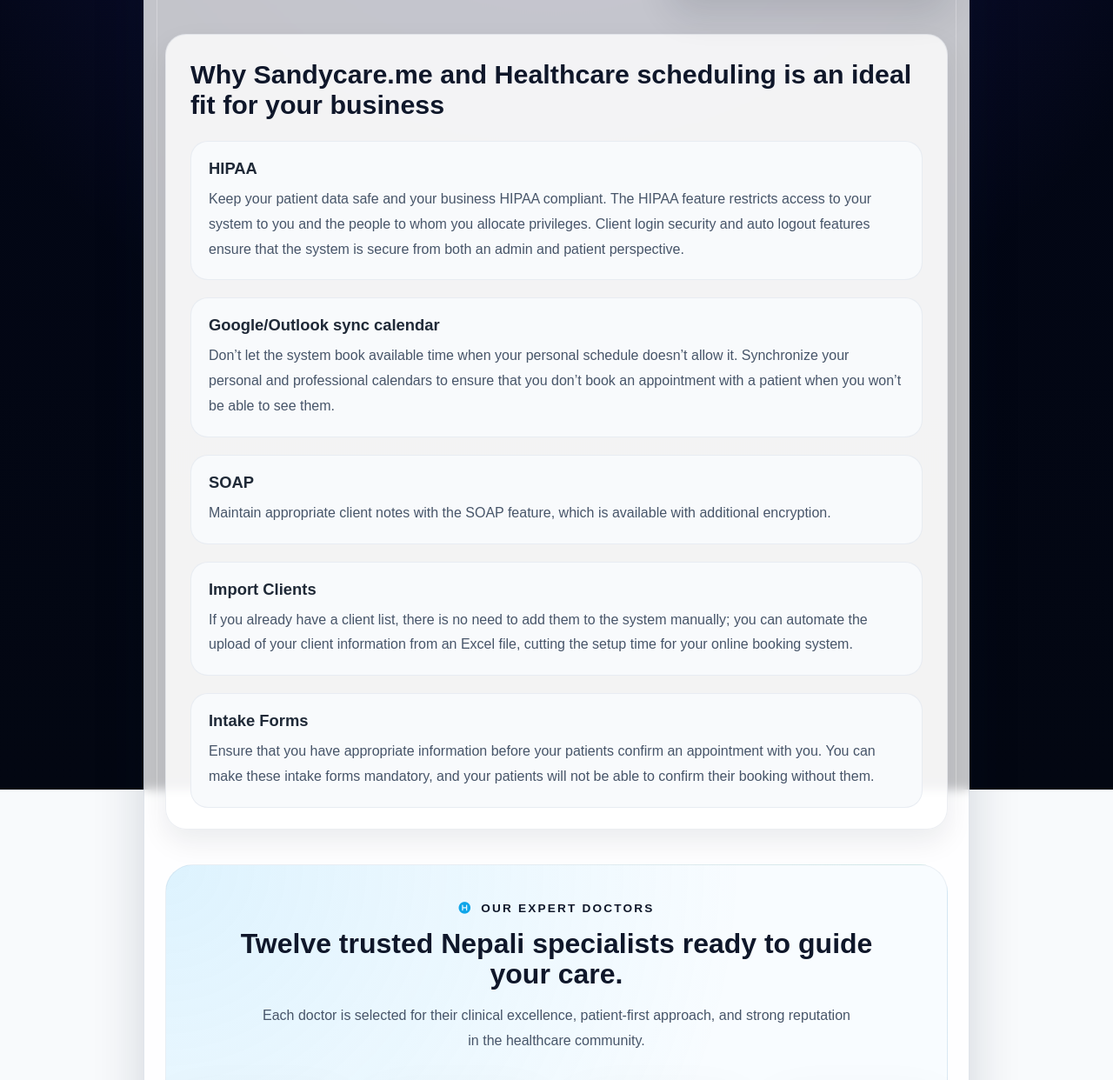
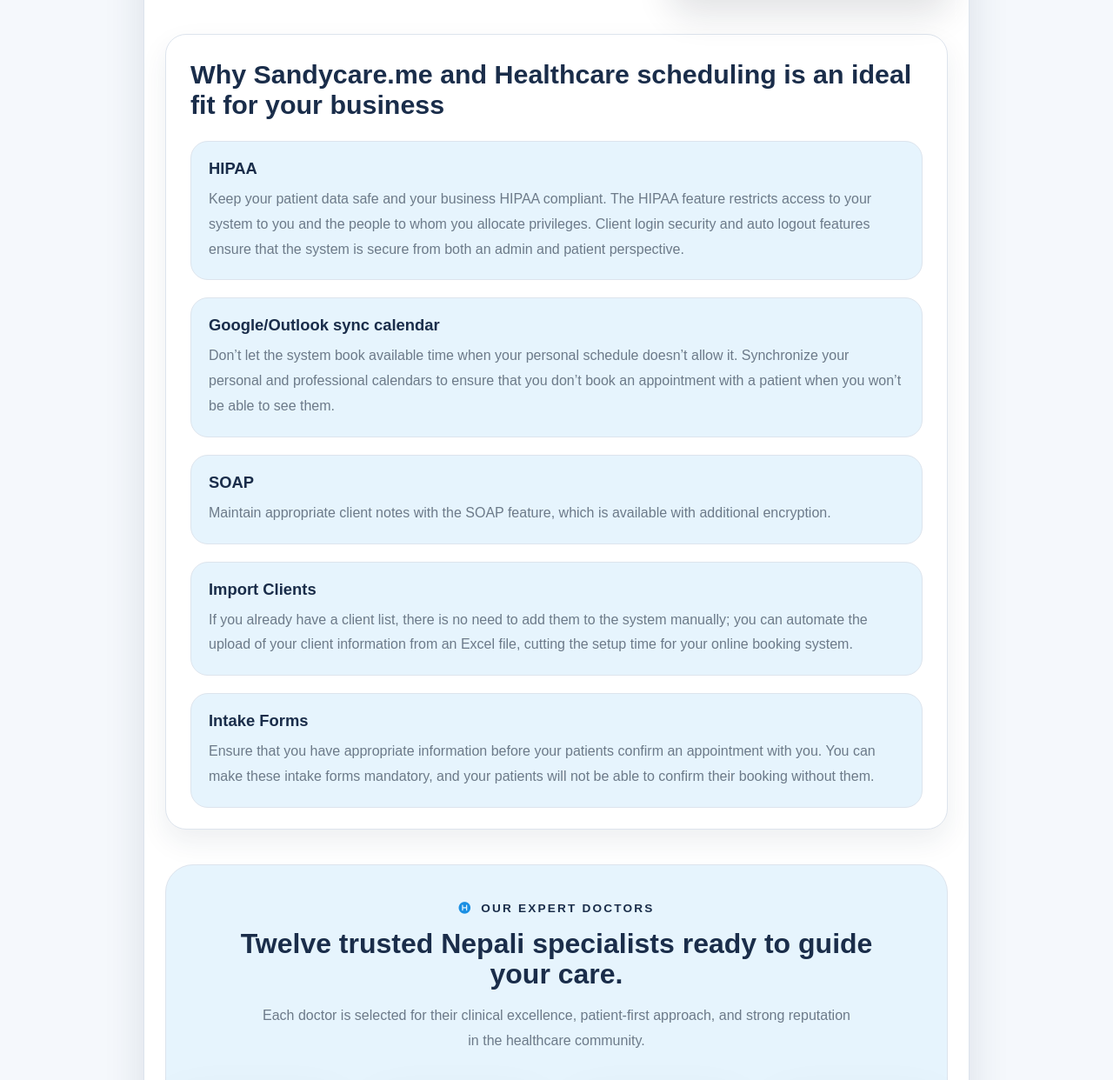
Before and after one commit to sandipmahat/Hospital-Appointment-Management-System, a Flask app: page / in a window 1280 px wide. Shown: the part 339-1581 px from the top of the page at 87% size. Run offline with Flask 3, Linux system fonts and the light colour scheme.

Commit message:
Update site templates, add about/home pages, and apply color palette

```diff
--- a/apps/routes/authRoutes.py
+++ b/apps/routes/authRoutes.py
@@ -8,6 +8,7 @@ bp.route("/")(authController.home)
 bp.route("/login", methods=["GET", "POST"])(authController.login)
 bp.route("/register", methods=["GET", "POST"])(authController.register)
 bp.route("/contact")(authController.contact)
+bp.route("/about")(authController.about)
 bp.route("/dashboard")(admin_required(authController.dashboard))
 bp.route("/logout")(login_required(authController.logout))
 bp.route("/profile", methods=["GET", "POST"])(login_required(authController.profile))
--- a/apps/static/css/style.css
+++ b/apps/static/css/style.css
@@ -2,13 +2,13 @@ body {
     font-family: Arial, sans-serif;
     margin: 0;
     padding: 0;
-    background: #f5f7fb;
-    color: #333;
+    background: var(--body-bg);
+    color: var(--body-text);
 }
 
 header {
-    background: #2a3748;
-    color: #ffffff;
+    background: var(--nav-background);
+    color: var(--surface-white);
     padding: 14px 24px;
 }
 
@@ -322,17 +322,21 @@ button:disabled {
 }
 
 :root {
-    --bg-main: #0f172a;
-    --bg-soft: rgba(255, 255, 255, 0.76);
-    --accent: #4f46e5;
-    --accent-strong: #06b6d4;
-    --border-soft: rgba(148, 163, 184, 0.28);
+    --primary-blue: #1a8fe3;
+    --dark-blue-hover: #0f6ab3;
+    --light-blue-fill: #e6f4fd;
+    --nav-background: #1a2d4a;
+    --surface-white: #ffffff;
+    --body-bg: #f5f8fc;
+    --body-text: #2c3e50;
+    --muted-text: #6c7a89;
+    --border-color: #dde4ed;
+    --shadow-strong: rgba(26, 143, 227, 0.18);
 }
 
 body {
-    background:
-        radial-gradient(circle at top, rgba(79, 70, 229, 0.24), transparent 24%),
-        linear-gradient(180deg, #020617, #030712 38%, #f8fafc 38%, #f8fafc 100%);
+    background: var(--body-bg);
+    color: var(--body-text);
     min-height: 100vh;
 }
 
@@ -340,42 +344,44 @@ header {
     position: sticky;
     top: 0;
     z-index: 10;
-    backdrop-filter: blur(8px);
-    background: rgba(18, 27, 44, 0.84);
-    border-bottom: 1px solid rgba(148, 163, 184, 0.16);
-    box-shadow: 0 10px 30px rgba(15, 23, 42, 0.18);
+    backdrop-filter: blur(10px);
+    background: var(--nav-background);
+    border-bottom: 1px solid rgba(255, 255, 255, 0.08);
+    box-shadow: 0 14px 34px rgba(26, 47, 74, 0.12);
 }
 
 nav a {
     padding: 8px 10px;
     border-radius: 999px;
     transition: all 0.25s ease;
+    color: var(--surface-white);
 }
 
 nav a:hover {
-    background: rgba(255, 255, 255, 0.14);
+    background: rgba(230, 244, 253, 0.7);
+    color: var(--surface-white);
     text-decoration: none;
     transform: translateY(-1px);
 }
 
 main {
-    background: var(--bg-soft);
-    backdrop-filter: blur(6px);
-    border: 1px solid var(--border-soft);
-    box-shadow: 0 20px 60px rgba(15, 23, 42, 0.16);
+    background: var(--surface-white);
+    backdrop-filter: blur(3px);
+    border: 1px solid var(--border-color);
+    box-shadow: 0 18px 48px rgba(26, 47, 74, 0.12);
 }
 
 .message {
-    box-shadow: 0 10px 24px rgba(15, 23, 42, 0.12);
+    box-shadow: 0 10px 24px rgba(26, 47, 74, 0.12);
     border-left: 4px solid currentColor;
 }
 
 form {
-    background: rgba(255, 255, 255, 0.68);
+    background: var(--surface-white);
     padding: 22px;
     border-radius: 16px;
-    border: 1px solid rgba(148, 163, 184, 0.24);
-    box-shadow: 0 12px 32px rgba(15, 23, 42, 0.08);
+    border: 1px solid var(--border-color);
+    box-shadow: 0 12px 32px rgba(26, 47, 74, 0.08);
 }
 
 input,
@@ -552,9 +557,9 @@ button:disabled {
 .doctor-section {
     padding: 40px 0 16px;
     margin-top: 40px;
-    background: radial-gradient(circle at top left, rgba(56, 189, 248, 0.14), transparent 32%), radial-gradient(circle at bottom right, rgba(16, 185, 129, 0.12), transparent 28%), #f8fcff;
+    background: var(--light-blue-fill);
     border-radius: 32px;
-    border: 1px solid rgba(148, 163, 184, 0.16);
+    border: 1px solid var(--border-color);
 }
 
 .doctor-intro {
@@ -567,7 +572,7 @@ button:disabled {
     display: inline-flex;
     align-items: center;
     gap: 10px;
-    color: #0f172a;
+    color: var(--nav-background);
     font-weight: 700;
     text-transform: uppercase;
     letter-spacing: 0.16em;
@@ -576,20 +581,20 @@ button:disabled {
 }
 
 .section-tag i {
-    color: #0ea5e9;
+    color: var(--primary-blue);
 }
 
 .doctor-intro h2 {
     margin: 0;
     font-size: clamp(2rem, 2.2vw, 2.6rem);
     line-height: 1.1;
-    color: #0f172a;
+    color: var(--nav-background);
 }
 
 .doctor-intro p {
     margin: 16px auto 0;
     max-width: 680px;
-    color: #475569;
+    color: var(--muted-text);
     font-size: 1rem;
     line-height: 1.8;
 }
@@ -744,16 +750,16 @@ button:disabled {
 .feature-section {
     padding: 28px 28px 24px;
     border-radius: 24px;
-    background: rgba(255, 255, 255, 0.8);
-    border: 1px solid rgba(148, 163, 184, 0.18);
-    box-shadow: 0 14px 32px rgba(15, 23, 42, 0.08);
+    background: var(--surface-white);
+    border: 1px solid var(--border-color);
+    box-shadow: 0 14px 32px rgba(26, 47, 74, 0.08);
 }
 
 .feature-section h2 {
     margin-top: 0;
     margin-bottom: 24px;
     font-size: 1.9rem;
-    color: #0f172a;
+    color: var(--nav-background);
 }
 
 .feature-list {
@@ -767,19 +773,19 @@ button:disabled {
 .feature-list li {
     padding: 20px;
     border-radius: 20px;
-    background: #f8fafc;
-    border: 1px solid rgba(148, 163, 184, 0.16);
+    background: var(--light-blue-fill);
+    border: 1px solid var(--border-color);
 }
 
 .feature-list h3 {
     margin: 0 0 10px;
     font-size: 1.15rem;
-    color: #1f2937;
+    color: var(--nav-background);
 }
 
 .feature-list p {
     margin: 0;
-    color: #475569;
+    color: var(--muted-text);
     line-height: 1.8;
 }
 
--- a/apps/templates/base.html
+++ b/apps/templates/base.html
@@ -12,6 +12,7 @@
         <nav>
             <a href="/">Home</a>
             <a href="/contact">Contact</a>
+            <a href="{{ url_for('auth.about') }}">About</a>
             {% if session.get('user_id') %}
                 <a href="{{ url_for('auth.profile') }}">Profile</a>
                 {% if session.get('user_role') == 'admin' %}
```
Also changed, not shown: other parts of apps/static/css/style.css (+45 -45 lines), apps/controllers/authController.py (+10 -1 lines), apps/templates/about.html (added, +17 -0 lines), apps/templates/home.html (added, +17 -0 lines), 1 other file.
